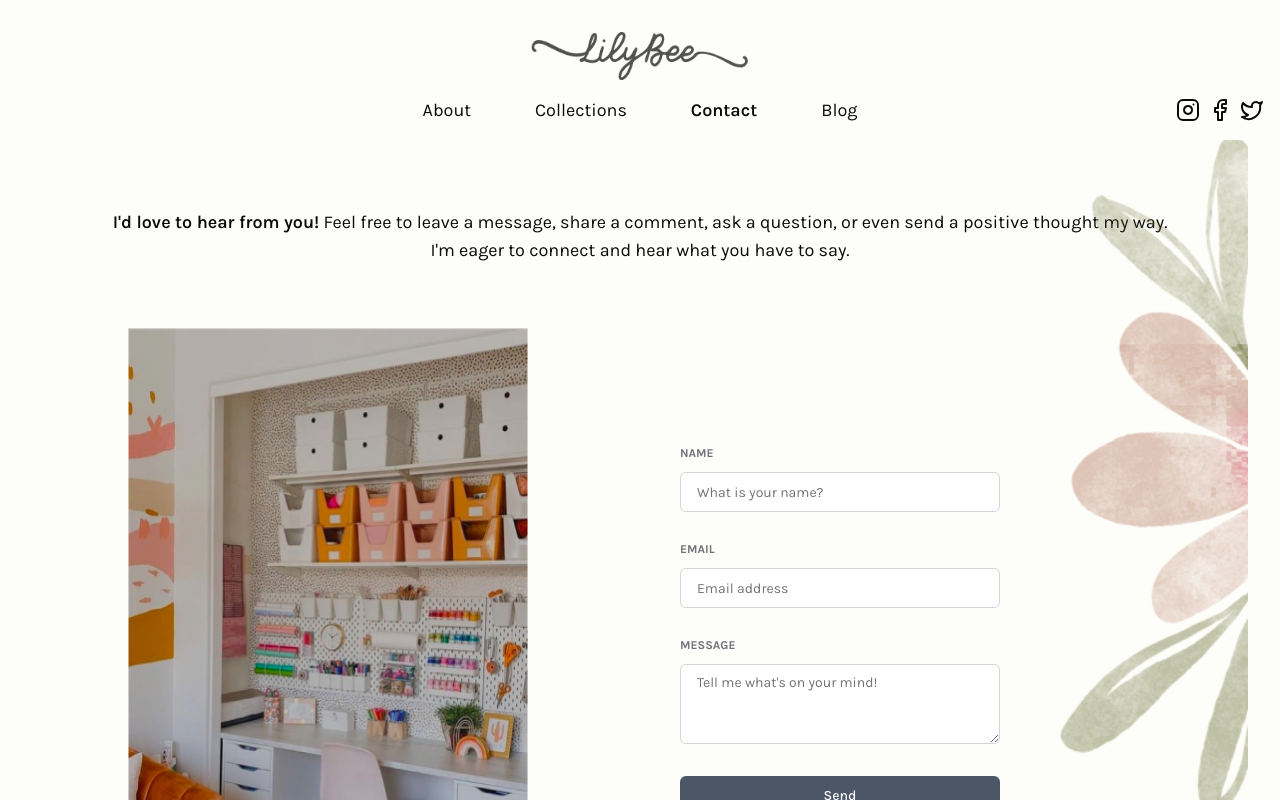
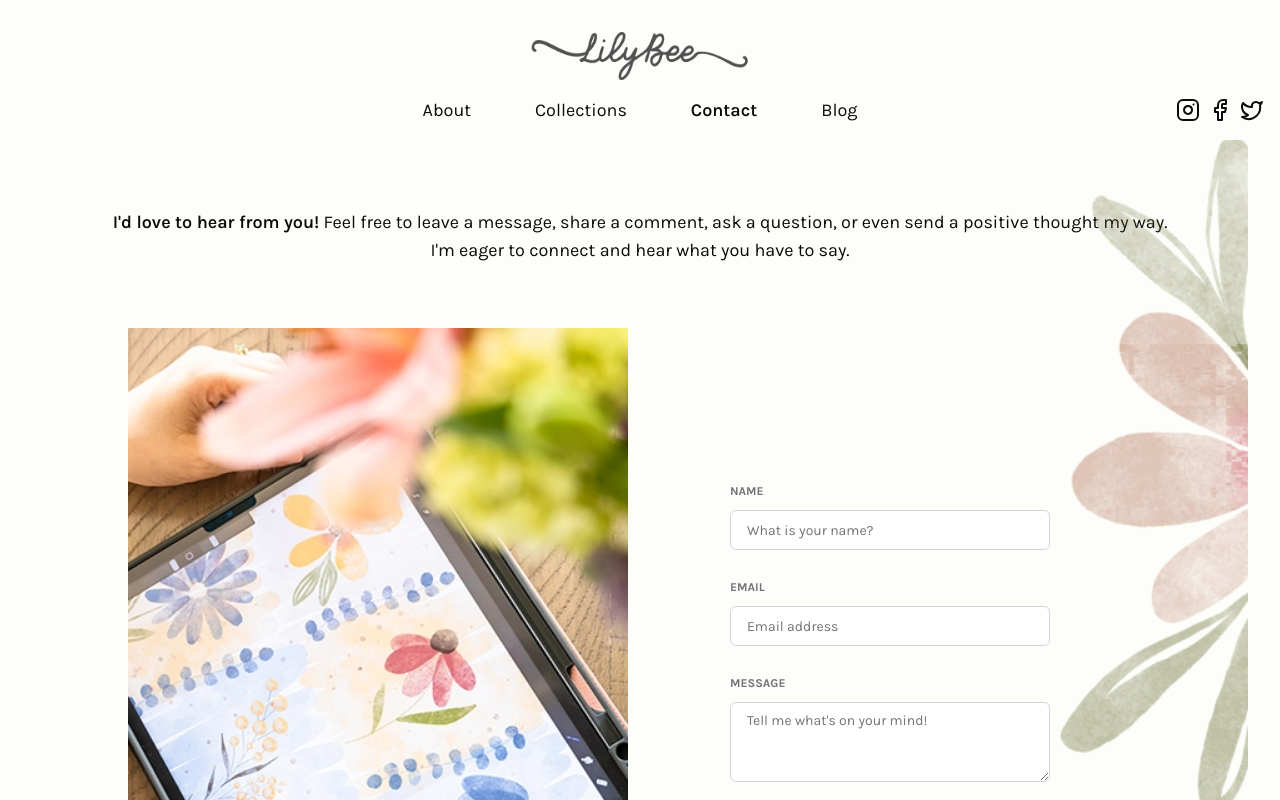
Before and after one commit to zadmin88/lilybee, a Next.js app: page /contact in a window 1280 px wide. Shown: the top 800 px of the page. Built offline with nearby package versions, Linux system fonts and the light colour scheme; no server answers.

Commit message:
Change contact image

```diff
--- a/app/(main)/contact/page.tsx
+++ b/app/(main)/contact/page.tsx
@@ -90,11 +90,18 @@ const ContactPage = () => {
       </p>
       <div className=" flex items-center flex-col lg:flex-row lg:px-32 gap-16 lg:gap-0">
         <Image
-          src="/contact.png"
+          src="/images/lilybee-website-contact-desktop.webp"
+          alt="Contact"
+          width={500}
+          height={600}
+          className="hidden md:block"
+        />
+        <Image
+          src="/images/lilybee-website-contact-mobile.webp"
           alt="Contact"
           width={600}
           height={600}
-          className="lg:h-[400] h-[600px]  lg:w-[400px] w-[600px]"
+          className="md:hidden "
         />
         <Form {...form}>
           <form onSubmit={form.handleSubmit(onSubmit)} className="mx-auto w-80">
@@ -167,54 +174,6 @@ const ContactPage = () => {
             </Button>
           </form>
         </Form>
-        {/* <form className=" mx-auto" action={handler}>
-          <div className="mb-4">
-            <label
-              htmlFor="name"
-              className="block text-lg font-medium text-gray-700"
-            >
-              Name
-            </label>
-            <input
-              type="text"
-              id="name"
-              name="name"
-              className="mt-1 px-4 py-2 border border-gray-300 rounded-md w-80"
-            />
-          </div>
-          <div className="mb-4">
-            <label
-              htmlFor="email"
-              className="block text-lg font-medium text-gray-700"
-            >
-              Email
-            </label>
-            <input
-              type="email"
-              id="email"
-              name="email"
-              className="mt-1 px-4 py-2 border border-gray-300 rounded-md w-full"
-            />
-          </div>
-          <div className="mb-4">
-            <label
-              htmlFor="message"
-              className="block text-lg font-medium text-gray-700"
-            >
-              Message
-            </label>
-            <textarea
-              id="message"
-              name="message"
-              rows={4}
-              className="mt-1 px-4 py-2 border border-gray-300 rounded-md w-full"
-            ></textarea>
-          </div>
-          <Button type="submit" className="w-full">
-            Submit
-          </Button>
-          {error && <p className="text-red-500 text-center">{error}</p>}
-        </form> */}
       </div>
     </div>
   );
```
Also changed, not shown: public/images/lilybee-website-contact-desktop.webp (added), public/images/lilybee-website-contact-mobile.webp (added).
